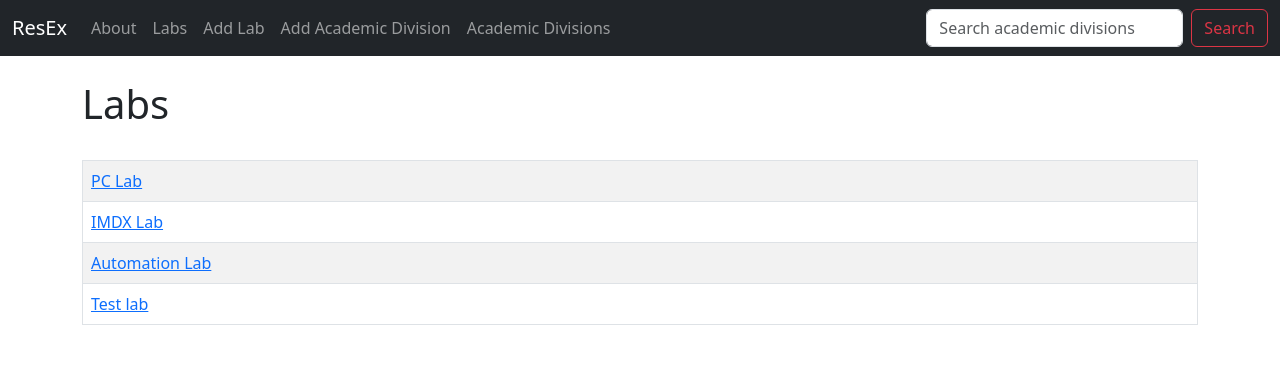
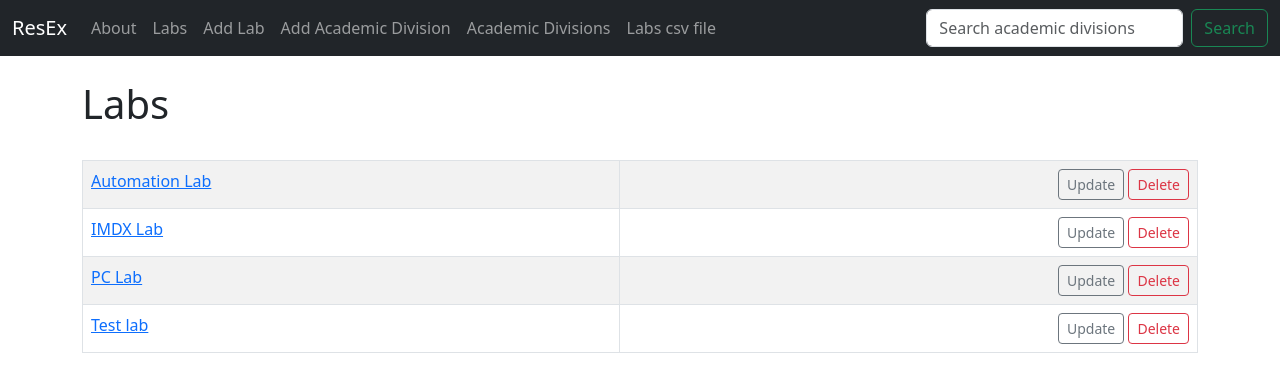
Before and after one commit to AnimeshN/resex-django, a Django app: page /labs in a window 1280 px wide. Shown: the top 392 px of the page. Run offline with Django 4.2, Linux system fonts and the light colour scheme; data comes from the database, SQL or seed files in the repository; both versions use the stored data as it was after the commit.

Commit message:
Generating CSV file for labs dynamically

```diff
--- a/resex/labs/templates/labs/acad_div.html
+++ b/resex/labs/templates/labs/acad_div.html
@@ -19,6 +19,8 @@
 		<div class="card-footer text-muted">
     		<a href="{% url 'update-acad-div' acad_div.id %}"
 				class="btn btn-outline-secondary btn-sm">Update</a>
+				<a href="{% url 'delete-acad-div' acad_div.id %}"
+				class="btn btn-outline-danger btn-sm">Delete</a>
   		</div>
   		</div>
 
--- a/resex/labs/templates/labs/acad_div_list.html
+++ b/resex/labs/templates/labs/acad_div_list.html
@@ -14,7 +14,8 @@
 			<td align="right">
 				<a href="{% url 'update-acad-div' acad_div.id %}"
 				class="btn btn-outline-secondary btn-sm">Update</a>
-			</td>
+				<a href="{% url 'delete-acad-div' acad_div.id %}"
+				class="btn btn-outline-danger btn-sm">Delete</a>
 			</td>
 		</tr>
 		{% endfor %}
--- a/resex/labs/templates/labs/lab.html
+++ b/resex/labs/templates/labs/lab.html
@@ -4,7 +4,7 @@
 
 <div class="card">
   <div class="card-header">
-    {{ lab.academic_division }}
+    <a href="{% url 'show-acad-div' lab.academic_division.id %}">{{ lab.academic_division }}</a>
   </div>
   <div class="card-body">
     <h3 class="card-title">{{ lab }}</h3>
@@ -27,6 +27,9 @@
   <div class="card-footer text-muted">
     <a href="{% url 'update-lab' lab.id %}"
 				class="btn btn-outline-secondary btn-sm">Update</a>
+		<a href="{% url 'delete-lab' lab.id %}"
+				class="btn btn-outline-danger btn-sm">Delete</a>
+
   </div>
 
 </div>
--- a/resex/labs/templates/labs/lab_list.html
+++ b/resex/labs/templates/labs/lab_list.html
@@ -9,6 +9,12 @@
 			<td>
 				<a href="{% url 'show-lab' lab.id %}">{{ lab }}</a> <br>
 			</td>
+			<td align="right">
+				 <a href="{% url 'update-lab' lab.id %}"
+				class="btn btn-outline-secondary btn-sm">Update</a>
+				<a href="{% url 'delete-lab' lab.id %}"
+				class="btn btn-outline-danger btn-sm">Delete</a>
+			</td>
 		</tr>
 
 	{% endfor %}
--- a/resex/labs/templates/labs/navbar.html
+++ b/resex/labs/templates/labs/navbar.html
@@ -26,11 +26,16 @@
         <li class="nav-item">
           <a class="nav-link" href="{% url 'list-acad-divs' %}">Academic Divisions</a>
         </li>
+
+         <li class="nav-item">
+          <a class="nav-link" href="{% url 'lab-csv' %}">Labs csv file</a>
+        </li>
+
       </ul>
       <form class="d-flex" method=POST action="{% url 'search-acad-divs' %}">
         {% csrf_token %}
         <input class="form-control me-2" type="search" placeholder="Search academic divisions" aria-label="Search" name="searched_acad_divs">
-        <button class="btn btn-outline-danger" type="submit">Search</button>
+        <button class="btn btn-outline-success" type="submit">Search</button>
       </form>
     </div>
   </div>
--- a/resex/labs/urls.py
+++ b/resex/labs/urls.py
@@ -3,6 +3,9 @@ from . import views
 
 
 urlpatterns = [
+
+    #UUID: Universally Unique Identifier
+
     path('', views.home, name="home"),
     path('<int:year>/<str:month>/', views.home, name="home"), #path converters <>
     path('labs',views.all_labs, name="list-labs"),
@@ -14,4 +17,7 @@ urlpatterns = [
     path('update_acad_div/<acad_div_id>', views.update_acad_div, name='update-acad-div'),
     path('add_lab',views.add_lab, name="add-lab"),
     path('update_lab/<lab_id>', views.update_lab, name='update-lab'),
+    path('delete_lab/<lab_id>', views.delete_lab, name='delete-lab'),
+    path('delete_acad_div/<acad_div_id>', views.delete_acad_div, name='delete-acad-div'),
+    path('lab_csv', views.lab_csv, name='lab-csv'),
 ]
--- a/resex/labs/views.py
+++ b/resex/labs/views.py
@@ -5,9 +5,48 @@ from datetime import datetime
 from .models import Lab, Academic_Division
 from .forms import Academic_Division_Form, Lab_Form
 from django.http import HttpResponseRedirect
+from django.http import HttpResponse
+import csv
+
+# Create your views here.
+
+# Generate a csv file lab list
+def lab_csv(request):
+	response = HttpResponse(content_type='text/csv')
+	response['Content-Disposition'] = 'attachment; filename=labs.csv'
+
+	# Create a CSV writer
+	writer = csv.writer(response)
+
+	# Designate the model
+	labs = Lab.objects.all().order_by('name')
+
+	# Add column headings to the csv file
+	writer.writerow(['Lab Name', 'Academic Division', 'Associated Faculty', 'Contact', 'Description', 'Research Equipment', 'Website', 'Email', 'Associated Users', 'Address', 'Point of Contact/Manager'])
 
 
-# Create your views here.
+	# Loop through and output
+	for lab in labs:
+		writer.writerow([lab.name, lab.academic_division, lab.faculty, lab.contact, lab.description, lab.research_equipment, lab.web, lab.email_address, lab.associated_users, lab.address, lab.poc_manager])
+
+	return response
+
+
+
+# Delete a Academic Division
+def delete_acad_div(request,acad_div_id):
+	acad_div = Academic_Division.objects.get(pk=acad_div_id)
+	acad_div.delete()
+
+	return redirect('list-acad-divs')
+
+# Delete a Lab
+def delete_lab(request,lab_id):
+	lab = Lab.objects.get(pk=lab_id)
+	lab.delete()
+
+	return redirect('list-labs')
+
 
 def update_lab(request, lab_id):
 	lab = Lab.objects.get(pk=lab_id)
@@ -66,7 +105,7 @@ def show_acad_div(request, acad_div_id):
 		{'acad_div':acad_div})
 
 def list_acad_divs(request):
-	acad_div_list = Academic_Division.objects.all()
+	acad_div_list = Academic_Division.objects.all().order_by('name')
 	return render(request, 'labs/acad_div_list.html',
 		{'acad_div_list':acad_div_list})
 
@@ -76,7 +115,7 @@ def show_lab(request, lab_id):
 		{'lab':lab})
 
 def all_labs(request):
-	lab_list = Lab.objects.all()
+	lab_list = Lab.objects.all().order_by('name','academic_division')
 	return render(request, 'labs/lab_list.html',
 		{'lab_list':lab_list})
 
```
Also changed, not shown: resex/labs/templates/labs/add_lab.html (+7 -2 lines), resex/db.sqlite3.
